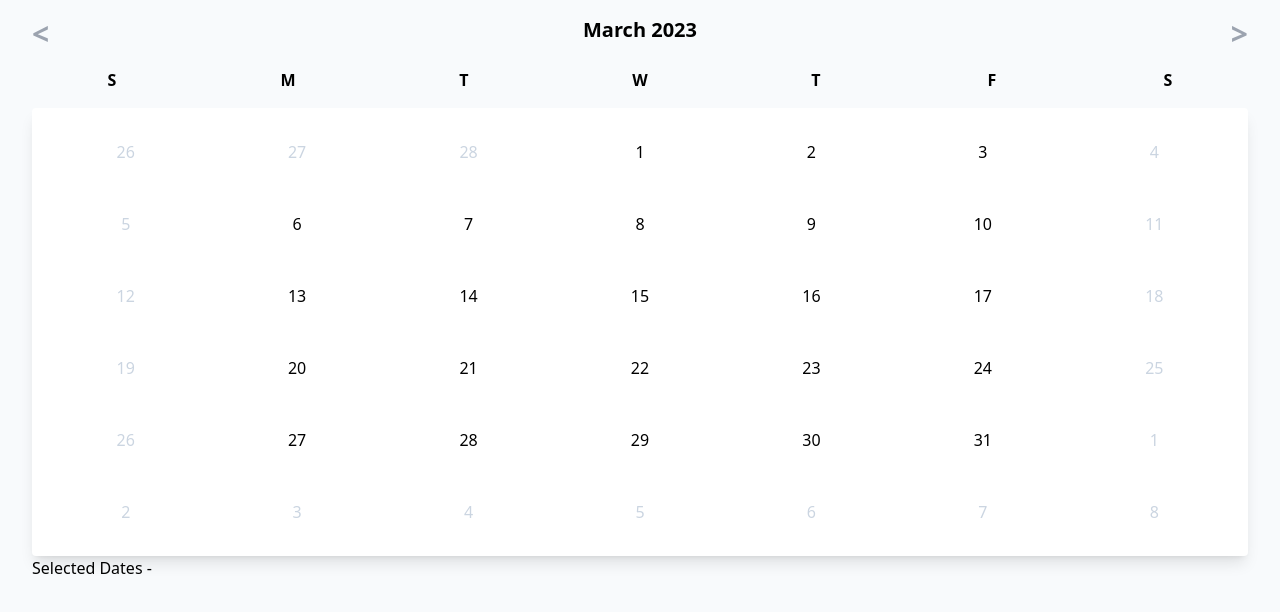
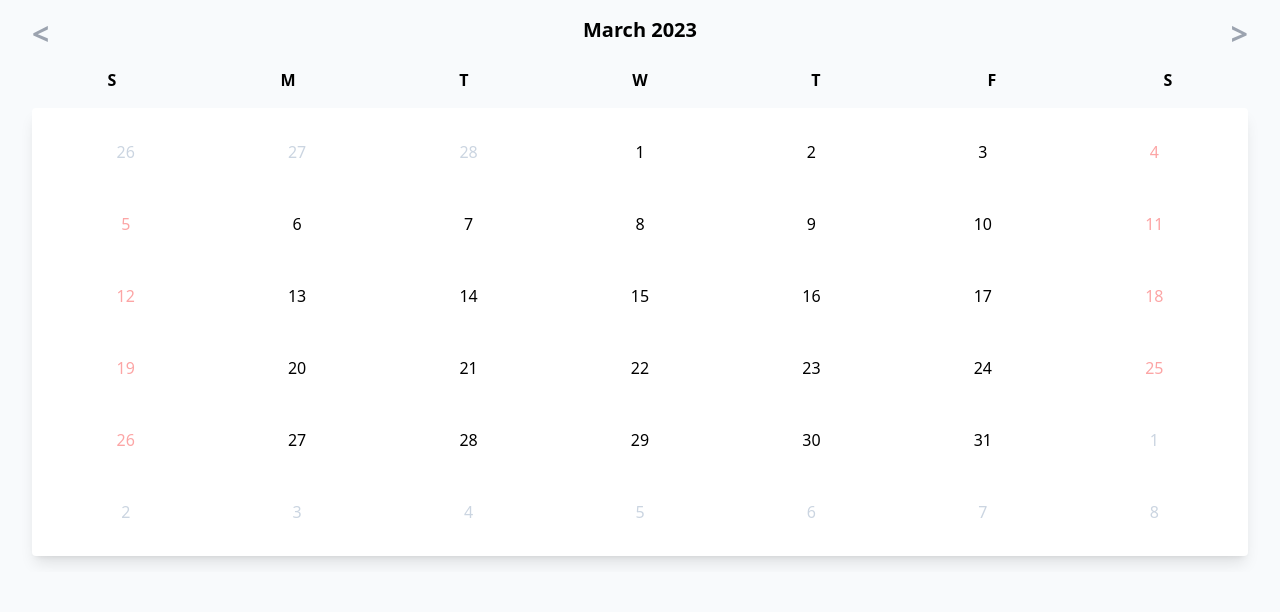
Before and after one commit to bkthigpen/business-day-datepicker-range, a React (Vite) app: page / in a window 1280 px wide. Shown: the top 612 px of the page. Built offline with nearby package versions, Linux system fonts and the light colour scheme.

Commit message:
Adds functionality to select targeted date and date range

```diff
--- a/src/components/Calendar/DayButton.tsx
+++ b/src/components/Calendar/DayButton.tsx
@@ -1,16 +1,36 @@
 import buildClassList from 'utils/buildClassList';
 
 export type DayBlockProps = {
+  active: boolean;
   day: number;
+  disabled?: boolean;
   inactive?: boolean;
   onClick: (e: React.MouseEvent<HTMLButtonElement>) => void;
   value: string;
 };
 
-function DayBlock({ day, inactive = false, onClick, value }: DayBlockProps) {
-  const classList = buildClassList('p-4', inactive && 'text-slate-300');
+function DayBlock({
+  active = false,
+  day,
+  disabled = false,
+  inactive = false,
+  onClick,
+  value,
+}: DayBlockProps) {
+  const classList = buildClassList(
+    'p-4 rounded',
+    inactive && 'text-slate-300',
+    active && 'bg-blue-400 text-white',
+    disabled && 'text-red-300'
+  );
   return (
-    <button type="button" className={classList} onClick={onClick} value={value}>
+    <button
+      type="button"
+      className={classList}
+      disabled={disabled}
+      onClick={onClick}
+      value={value}
+    >
       {day}
     </button>
   );
--- a/src/components/Calendar/index.tsx
+++ b/src/components/Calendar/index.tsx
@@ -4,6 +4,7 @@ import {
   buildCalendar,
   currentYearMonthDays,
   dateDetails,
+  datesInRange,
   dayOfWeekMap,
   firstDayOfTheWeek,
   maxCalendarRange,
@@ -21,7 +22,10 @@ function Calendar() {
   // current state of the calendar
   const [calendarMonth, setCalendarMonth] = useState<number>(month);
   const [calendarYear, setCalendarYear] = useState<number>(year);
-  const [selectedDates, setSelectedDates] = useState<string[]>([]);
+
+  const [selectedStartDate, setSelectedStartDate] = useState<string>('');
+  const [dateSelectCount, setDateSelectCount] = useState<number>(0);
+  const [selectedDateRange, setSelectedDateRange] = useState<string[]>([]);
 
   const calendarYearMonthDays = currentYearMonthDays(
     calendarYear,
@@ -56,8 +60,33 @@ function Calendar() {
     }
   };
 
-  const handleDayButtonClick = (event: React.MouseEvent<HTMLButtonElement>) => {
-    setSelectedDates([...selectedDates, event.currentTarget.value]);
+  const handleDayButtonClick = (
+    event: React.MouseEvent<HTMLButtonElement>
+  ): void => {
+    const toDate = new Date(event.currentTarget.value);
+    if (dateSelectCount === 0) {
+      setSelectedStartDate(event.currentTarget.value);
+      setDateSelectCount(dateSelectCount + 1);
+    } else if (dateSelectCount === 1) {
+      const startDate = new Date(selectedStartDate);
+
+      // Fun little TS issue I was not aware of about sorting dates
+      // checking the valueOf in the sort return argument fixes it
+      // https://stackoverflow.com/a/60688789
+      const orderDates = [startDate, toDate].sort(
+        (a, b) => a.valueOf() - b.valueOf()
+      );
+
+      const dateRanges = datesInRange(orderDates[0], orderDates[1]).map(
+        (date) => date.toLocaleDateString()
+      );
+      setDateSelectCount(dateSelectCount + 1);
+      setSelectedDateRange(dateRanges);
+    } else {
+      setSelectedStartDate(event.currentTarget.value);
+      setSelectedDateRange([]);
+      setDateSelectCount(1);
+    }
   };
 
   const calendar = buildCalendar(
@@ -96,13 +125,21 @@ function Calendar() {
             i,
             firstDayWeek
           );
+
+          const dateToLocaleDateString = date.toLocaleDateString();
+
           return (
             <DayButton
               key={uuidv4()}
+              active={
+                dateToLocaleDateString === selectedStartDate ||
+                selectedDateRange.includes(dateToLocaleDateString)
+              }
               day={cal}
-              inactive={isWeekendVar || !isCurrentMonth}
+              disabled={isWeekendVar}
+              inactive={!isCurrentMonth}
               onClick={handleDayButtonClick}
-              value={date}
+              value={dateToLocaleDateString}
             />
           );
         })}
@@ -114,7 +151,12 @@ function Calendar() {
       calendarNextYearMonthDays - {JSON.stringify(calendarNextYearMonthDays)}
       <br />
       firstDayWeek - {firstDayWeek} */}
-      Selected Dates - {selectedDates}
+      {/* Selected Dates - {selectedDates} */}
+      {/* selectedStartDate - {selectedStartDate}
+      <br />
+      selectedEndDate - {selectedEndDate}
+      <br />
+      dateSelectCount - {dateSelectCount} */}
     </div>
   );
 }
--- a/src/utils/date-functions.ts
+++ b/src/utils/date-functions.ts
@@ -5,7 +5,7 @@ type PrevMonthAndYearType = {
 };
 
 type DateDetailsType = {
-  date: string;
+  date: Date;
   isCurrentMonth: boolean;
   isWeekend: boolean;
 };
@@ -99,7 +99,6 @@ export const buildCalendar = (
     } else if (i >= currentDaysArg + dayArg) {
       array.push(nextMontCount);
       nextMontCount += 1;
-      // array.push(0);
     } else {
       array.push(currentDaysCount);
       currentDaysCount += 1;
@@ -120,7 +119,7 @@ export const dateDetails = (
   if (index < firstDayWeek) {
     const dateObject = new Date(prevObj.year, prevObj.month, count);
     return {
-      date: dateObject.toDateString(),
+      date: dateObject,
       isCurrentMonth: false,
       isWeekend: isWeekend(dateObject),
     };
@@ -128,8 +127,9 @@ export const dateDetails = (
 
   if (index >= currObj.days + firstDayWeek) {
     const dateObject = new Date(nextObj.year, nextObj.month, count);
+    // console.log('dateObject', dateObject);
     return {
-      date: dateObject.toDateString(),
+      date: dateObject,
       isCurrentMonth: false,
       isWeekend: isWeekend(dateObject),
     };
@@ -137,10 +137,23 @@ export const dateDetails = (
 
   const dateObject = new Date(currObj.year, currObj.month, count);
   return {
-    date: dateObject.toDateString(),
+    date: dateObject,
     isCurrentMonth: true,
     isWeekend: isWeekend(dateObject),
   };
+};
+
+export const datesInRange = (startDate: Date, endDate: Date): Date[] => {
+  const date = new Date(startDate.getTime());
+
+  const dates = [];
+
+  while (date <= endDate) {
+    dates.push(new Date(date));
+    date.setDate(date.getDate() + 1);
+  }
+
+  return dates;
 };
 
 export const monthMap: { [type: number]: string } = {
```
